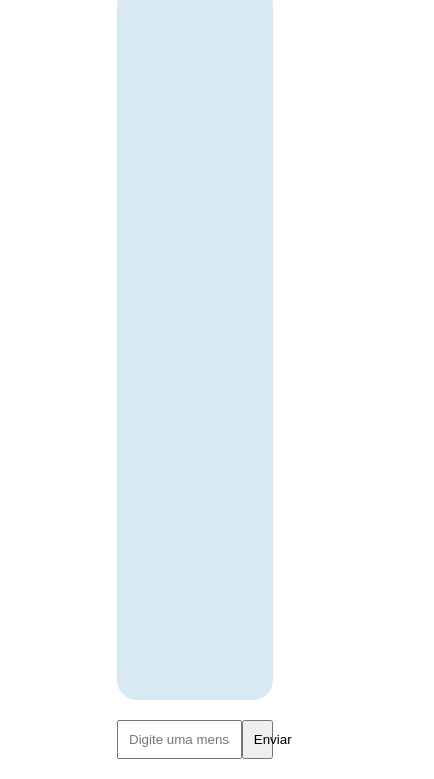
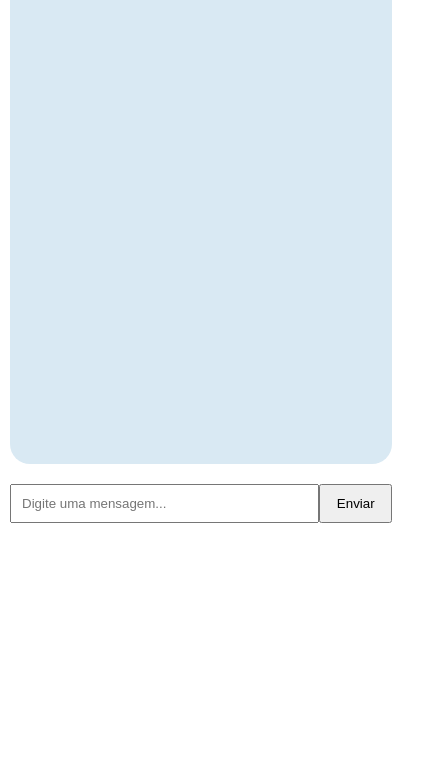
Before and after one commit to devmarcosantonio/ChatSocket, a plain HTML site: page front/index.html in a window 390 px wide. Shown: the part 146-925 px from the top of the page, 434 px wide, since content can reach past the window. After the commit the page ends 844 px from the top, so only its background shows below. Drawn offline with nearby package versions, Linux system fonts and the light colour scheme; no server answers.

Commit message:
responsividade

```diff
--- a/front/script.js
+++ b/front/script.js
@@ -6,8 +6,6 @@ const username_init = document.getElementById('username')
 if( username_local) {
     username_init.value = username_local
 }
-
-
 
 async function atualizarMensagens () {
     const response = await fetch('http://localhost:3000/api/mensagens')
--- a/front/style.css
+++ b/front/style.css
@@ -10,7 +10,7 @@ header {
 
 
 .container {
-    width: 40%;
+    max-width: 600px;
     margin: auto;
     padding: 20px;
 
@@ -55,17 +55,17 @@ header {
     width: auto; /* Ajusta a largura automaticamente de acordo com o conteúdo */
     max-width: 70%; /* Limita a largura máxima a 70% do contêiner */
     word-wrap: break-word; /* Quebra palavras longas */
-    word-wrap: break-word;
+    white-space: pre-wrap; /* Mantém quebras de linha e espaços */
     background-color: rgba(255, 255, 255, 0.692)
 }
 
 .myMsg {
-   align-self: flex-end
+   align-self: flex-end;
 }
 
-.myMsg .user-msg {
+/* .myMsg .user-msg {
     display: none;
-}
+} */
 
 .horario-msg {
     position: absolute;
@@ -92,3 +92,40 @@ button {
     width: 20%;
     padding: 10px
 }
+
+
+/* Responsividade */
+@media (max-width: 1000px) {
+    .container {
+        width: 90%; /* Ajusta a largura para tablets */
+    }
+
+    #messages {
+        height: 70vh; /* Reduz a altura em telas menores */
+    }
+}
+
+/* Responsividade */
+@media (max-width: 768px) {
+    .container {
+        width: 95%; /* Ajusta a largura para tablets */
+    }
+
+    #messages {
+        height: 70vh; /* Reduz a altura em telas menores */
+    }
+}
+
+
+
+@media (max-width: 480px) {
+    .container {
+        width: 98%; /* Usa quase toda a largura disponível em celulares */
+        padding: 10px;
+    }
+
+    #messages {
+        height: 60vh;
+        padding: 10px;
+    }
+}
```
